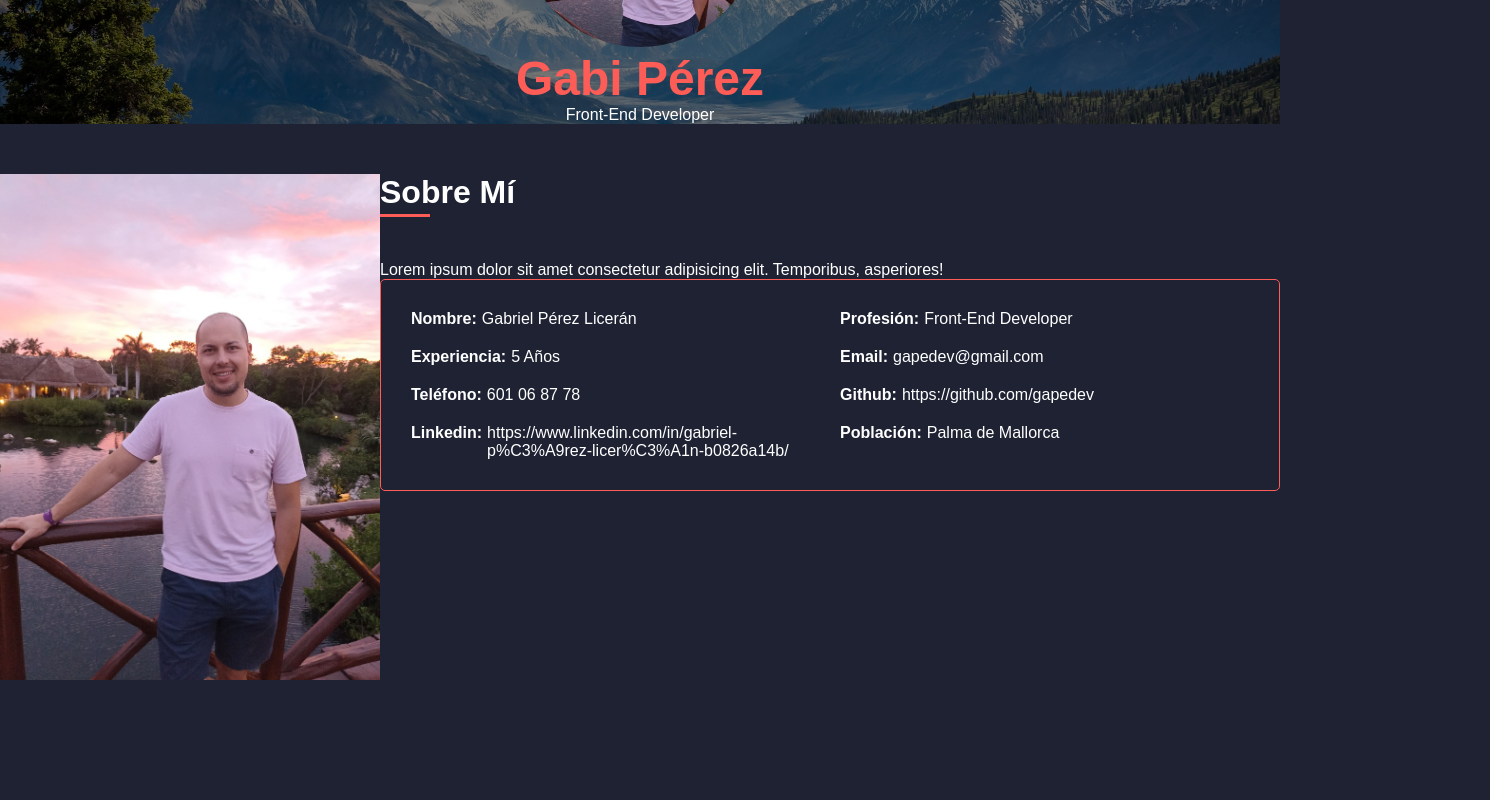
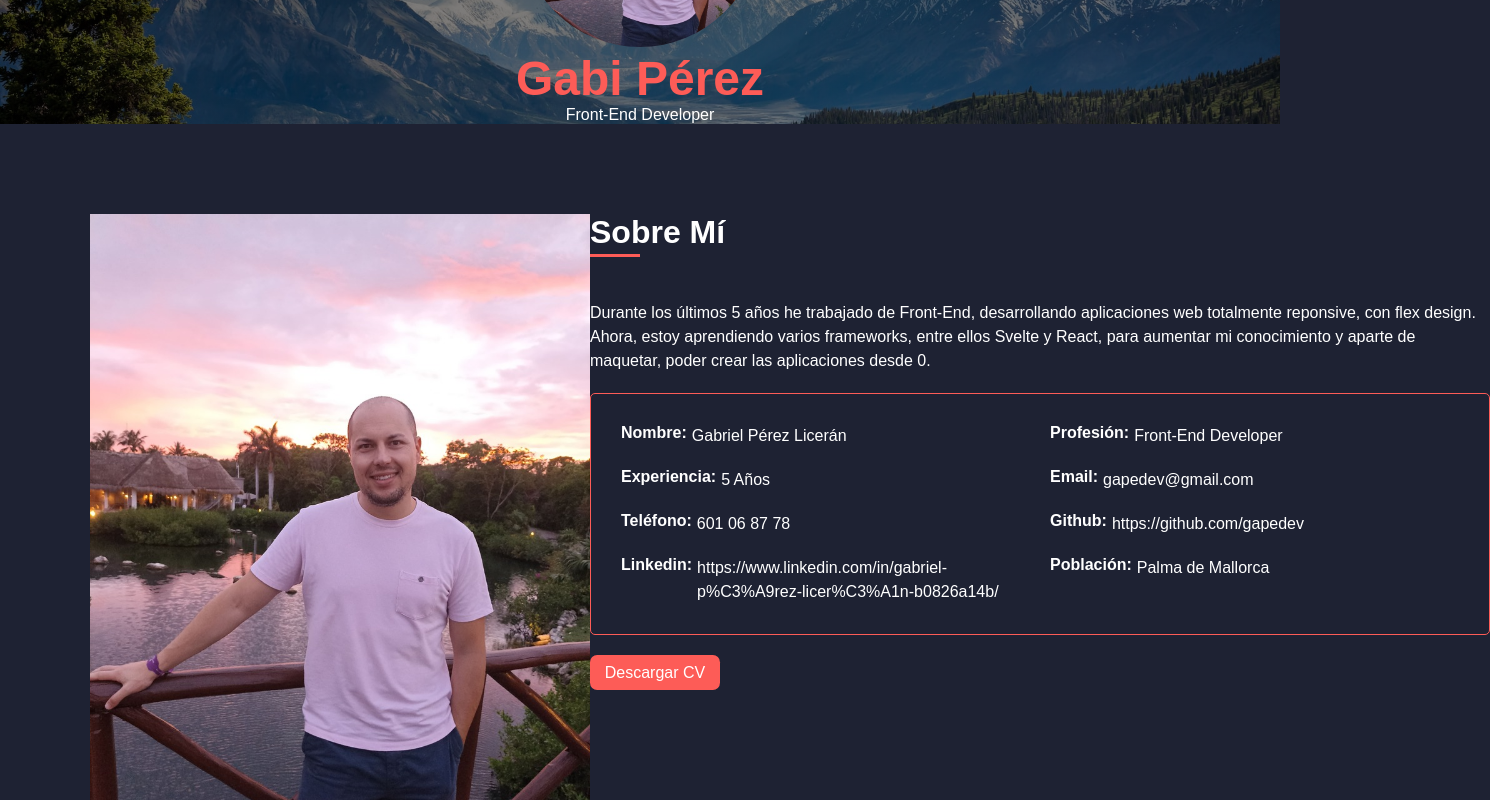
Before and after one commit to gapedev/GapeDev, a SvelteKit app: page / in a window 1280 px wide. Shown: the part 360-1160 px from the top of the page, 1490 px wide, since content can reach past the window. Before the commit the page ends 1044 px from the top, so only its background shows below. Built offline with nearby package versions, Linux system fonts and the light colour scheme.

Commit message:
feat: button component y svg

```diff
--- /dev/null
+++ b/src/lib/button.svelte
@@ -0,0 +1,127 @@
+<script>
+  import Download from "./icons/download.svelte";
+  export let boton;
+  export let link;
+  export const download = null;
+</script>
+
+<div data-tooltip="Size: 83KB" class="button">
+  <a href={link} download>
+    <div class="button__wrapper">
+      <div class="button__text">{boton}</div>
+      <span class="button__icon">
+        <Download width="30" height="30" stroke="#fff" fill="#fff" />
+      </span>
+    </div>
+  </a>
+</div>
+
+<style lang="scss">
+  .button {
+    width: $width;
+    height: $height;
+    background: $secondary;
+    position: relative;
+    text-align: center;
+    border-radius: 0.45em;
+
+    &:before {
+      position: absolute;
+      content: attr(data-tooltip);
+      width: $tooltip-width;
+      height: $tooltip-height;
+      background-color: $tooltip-color;
+      font-size: 0.9rem;
+      color: #111;
+      border-radius: 0.25em;
+      line-height: $tooltip-height;
+      bottom: calc($height + $gap-between-tooltip-to-button + 10px);
+      left: calc(50% - $tooltip-width / 2);
+      opacity: 0;
+      visibility: hidden;
+      -webkit-transition: all 0.5s;
+      transition: all 0.5s;
+    }
+
+    &:after {
+      position: absolute;
+      content: "";
+      width: 0;
+      height: 0;
+      border: 10px solid transparent;
+      border-top-color: $tooltip-color;
+      left: calc(50% - 10px);
+      bottom: calc(100% + $gap-between-tooltip-to-button - 10px);
+      opacity: 0;
+      visibility: hidden;
+      -webkit-transition: all 0.5s;
+      transition: all 0.5s;
+    }
+
+    &:hover {
+      &:before {
+        bottom: calc($height + $gap-between-tooltip-to-button);
+        opacity: 1;
+        visibility: visible;
+      }
+
+      &:after {
+        bottom: calc($height + $gap-between-tooltip-to-button - 20px);
+        opacity: 1;
+        visibility: visible;
+      }
+    }
+
+    &:hover &__text {
+      top: -100%;
+    }
+
+    &:hover &__icon {
+      top: 0;
+    }
+
+    &__text {
+      display: -webkit-box;
+      display: -ms-flexbox;
+      display: flex;
+      -webkit-box-align: center;
+      -ms-flex-align: center;
+      align-items: center;
+      -webkit-box-pack: center;
+      -ms-flex-pack: center;
+      justify-content: center;
+      top: 0;
+    }
+
+    &__text,
+    &__wrapper,
+    &__icon {
+      overflow: hidden;
+      position: absolute;
+      width: 100%;
+      height: 100%;
+      left: 0;
+      color: $white;
+    }
+
+    &__text,
+    &__icon {
+      -webkit-transition: top 0.5s;
+      transition: top 0.5s;
+    }
+
+    &__icon {
+      color: $white;
+      top: 100%;
+      display: -webkit-box;
+      display: -ms-flexbox;
+      display: flex;
+      -webkit-box-align: center;
+      -ms-flex-align: center;
+      align-items: center;
+      -webkit-box-pack: center;
+      -ms-flex-pack: center;
+      justify-content: center;
+    }
+  }
+</style>
--- a/src/lib/caja-info.svelte
+++ b/src/lib/caja-info.svelte
@@ -51,6 +51,7 @@
     border: 1px solid $secondary;
     border-radius: 5px;
     padding: 20px;
+    margin: 20px 0;
     width: 900px;
 
     &__container {
--- /dev/null
+++ b/src/lib/icons/download.svelte
@@ -0,0 +1,23 @@
+<script>
+  export let width;
+  export let height;
+  export let fill;
+</script>
+
+<svg
+  xmlns="http://www.w3.org/2000/svg"
+  class="icon icon-tabler icon-tabler-download"
+  {width}
+  {height}
+  viewBox="0 0 24 24"
+  stroke-width="2"
+  stroke="currentColor"
+  {fill}
+  stroke-linecap="round"
+  stroke-linejoin="round"
+>
+  <path stroke="none" d="M0 0h24v24H0z" fill="none" />
+  <path d="M4 17v2a2 2 0 0 0 2 2h12a2 2 0 0 0 2 -2v-2" />
+  <path d="M7 11l5 5l5 -5" />
+  <path d="M12 4l0 12" />
+</svg>
--- a/src/routes/+page.svelte
+++ b/src/routes/+page.svelte
@@ -2,33 +2,38 @@
   import Title from "$lib/title.svelte";
   import CajaInfo from "$lib/caja-info.svelte";
   import Gabi from "../../static/img/foto-gabi.jpg";
+  import Button from "../lib/button.svelte";
+  import curriculum from "../../static/archivos/curriculum-dev.pdf";
 </script>
 
-<div class="info-container">
+<div class="info-container container">
   <div class="info-container__img">
     <img src={Gabi} alt="" />
   </div>
   <div class="info-container__info">
     <Title title="Sobre Mí" />
     <p>
-      Lorem ipsum dolor sit amet consectetur adipisicing elit. Temporibus,
-      asperiores!
+      Durante los últimos 5 años he trabajado de Front-End, desarrollando
+      aplicaciones web totalmente reponsive, con flex design. Ahora, estoy
+      aprendiendo varios frameworks, entre ellos Svelte y React, para aumentar
+      mi conocimiento y aparte de maquetar, poder crear las aplicaciones desde
+      0.
     </p>
     <CajaInfo>
       <span slot="title" let:title>{title}:</span>
       <p slot="info" let:info>{info}</p>
     </CajaInfo>
+    <Button link={curriculum} download="true" boton="Descargar CV" />
   </div>
 </div>
 
 <style lang="scss">
   .info-container {
-    display: flex;
-    justify-content: space-evenly;
-    padding-top: 50px;
+    display: grid;
+    grid-template-columns: 0.6fr 1fr;
 
     &__img {
-      width: 400px;
+      width: 500px;
     }
   }
   span {
@@ -39,5 +44,6 @@
 
   p {
     color: $white;
+    line-height: 1.5;
   }
 </style>
--- a/static/styles.scss
+++ b/static/styles.scss
@@ -9,6 +9,14 @@
 
  /*** Gradiantes ***/
  $bg-gradient: linear-gradient(rgba(0, 0, 0, 0.5), rgba(0, 0, 0, 0.5));
+
+ /*** Botón ***/
+ $width: 130px;
+ $height: 35px;
+ $tooltip-height: 35px;
+ $tooltip-width: 90px;
+ $gap-between-tooltip-to-button: 18px;
+ $tooltip-color: #fff;
 
  * {
    margin: 0;
@@ -34,3 +42,7 @@
  li {
    list-style: none;
  }
+
+ .container {
+   padding: 90px;
+ }
```
Also changed, not shown: static/img/icons/download.svg (added), 1 other file (tests, documents, lock files or other folders).
